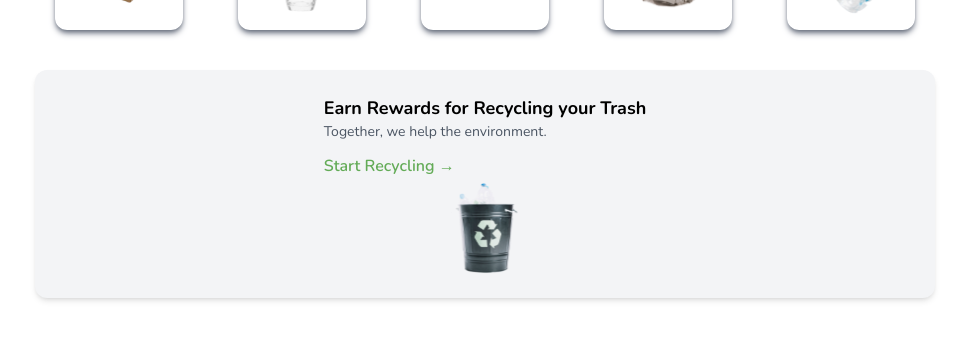
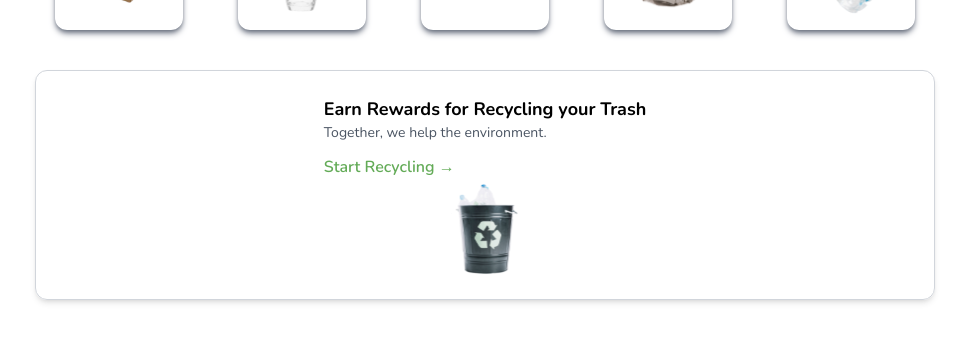
Before and after one commit to emirfateen/EcoCashify-FE, a React (Vite) app in the folder EcoCashify-FE/: page /home in a window 1280 px wide. Shown: the part 706-1043 px from the top of the page, without its empty margins (155-1124 px from the left). Built offline with nearby package versions, Linux system fonts and the light colour scheme; no server answers.

Commit message:
adding new section in homepage

```diff
--- a/EcoCashify-FE/src/pages/HomePage.jsx
+++ b/EcoCashify-FE/src/pages/HomePage.jsx
@@ -93,7 +93,7 @@ const HomePage = () => {
         </div>
       </div>
 
-      <div className="flex flex-col max-w-[900px] mt-10 mx-auto bg-gray-100 rounded-xl shadow-md p-6 flex-row items-center justify-between">
+      <div className="flex flex-col max-w-[900px] mt-10 mx-auto border border-gray-300 rounded-xl shadow-md p-6 flex-row items-center justify-between">
         <div className="flex-1">
           <h2 className="text-lg font-bold">
             Earn Rewards for Recycling your Trash
```
